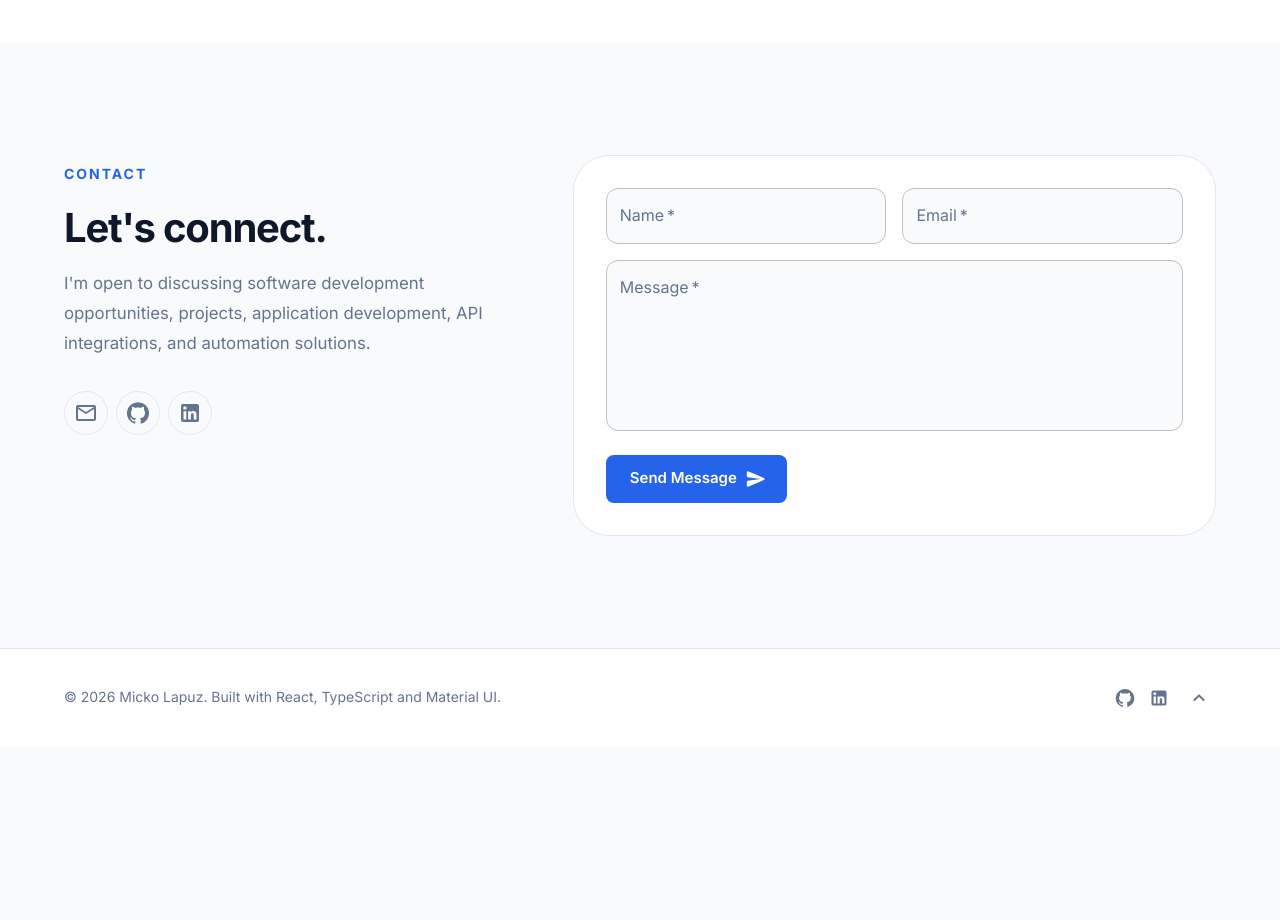
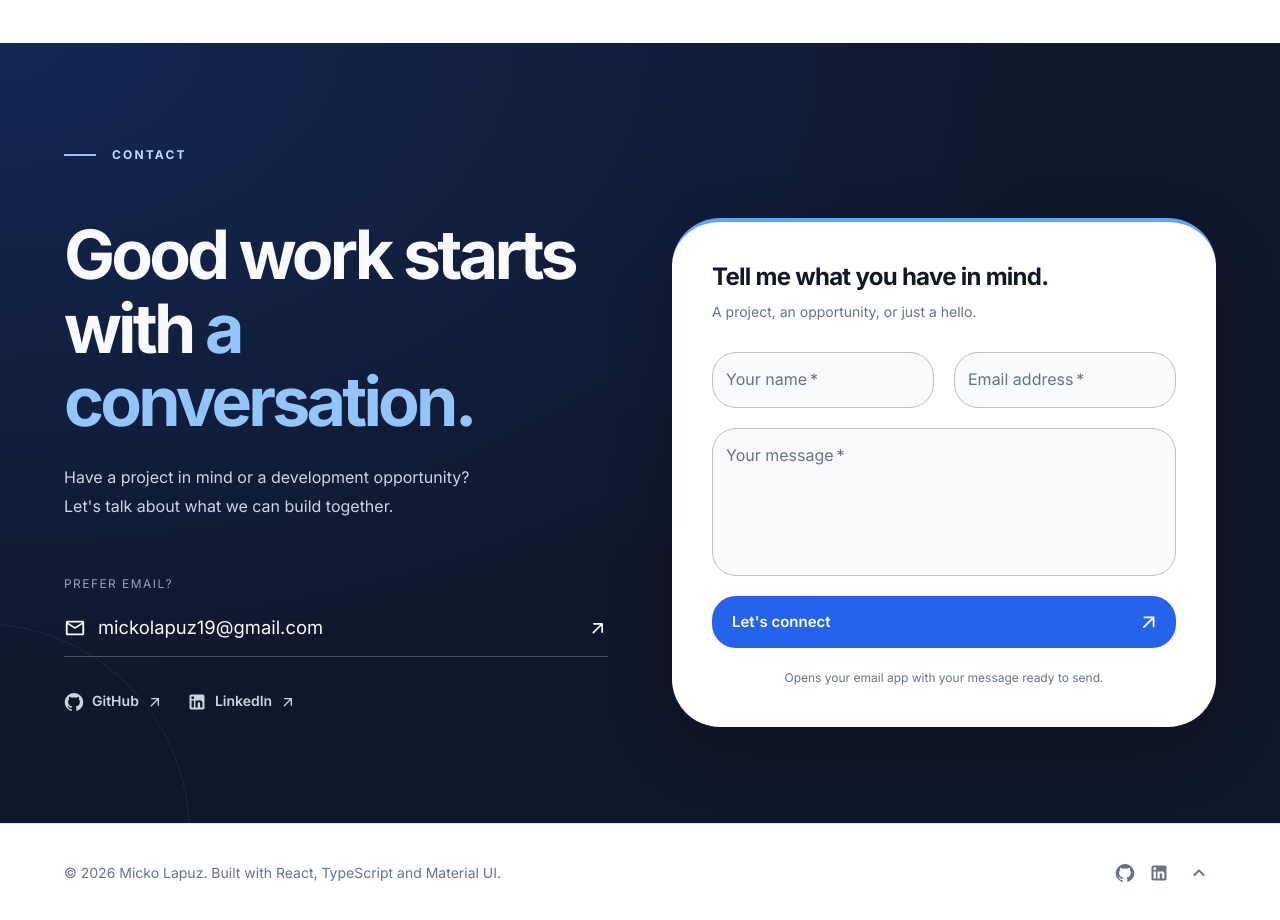
Before and after one commit to mickolapuz/My-Portfolio, a React app: page / in a window 1280 px wide. Shown: the part 4380-5300 px from the top of the page. Before the commit the page ends 5127 px from the top, so only its background shows below. Built offline with nearby package versions, Linux system fonts and the light colour scheme; no server answers; the HTML template or start-up script is replaced by a standard one.

Commit message:
feat: redesign contact section with bold split layout

```diff
--- a/src/sections/ContactSection.tsx
+++ b/src/sections/ContactSection.tsx
@@ -1,311 +1,233 @@
 import { useState, type SyntheticEvent } from "react";
+import ArrowOutwardRoundedIcon from "@mui/icons-material/ArrowOutwardRounded";
 import EmailOutlinedIcon from "@mui/icons-material/EmailOutlined";
 import GitHubIcon from "@mui/icons-material/GitHub";
 import LinkedInIcon from "@mui/icons-material/LinkedIn";
-import SendRoundedIcon from "@mui/icons-material/SendRounded";
-import {
-  Alert,
-  Box,
-  Button,
-  Container,
-  IconButton,
-  Paper,
-  Snackbar,
-  TextField,
-  Typography,
-} from "@mui/material";
+import { Alert, Box, Button, Container, Snackbar, TextField, Typography } from "@mui/material";
 import profile from "../data/profile";
+
+const fieldStyles = {
+  "& .MuiOutlinedInput-root": {
+    bgcolor: "#F8FAFC",
+    borderRadius: 2,
+    "&:hover .MuiOutlinedInput-notchedOutline": { borderColor: "primary.main" },
+    "&.Mui-focused": { bgcolor: "#FFFFFF" },
+  },
+};
 
 const ContactSection = () => {
   const [name, setName] = useState("");
   const [email, setEmail] = useState("");
   const [message, setMessage] = useState("");
   const [snackbarOpen, setSnackbarOpen] = useState(false);
-  const [snackbarMessage, setSnackbarMessage] = useState("");
 
   const handleSubmit = (event: SyntheticEvent<HTMLFormElement>) => {
     event.preventDefault();
-
     if (!profile.email) {
-      setSnackbarMessage(
-        "Add your contact email to the VITE_CONTACT_EMAIL environment variable.",
-      );
       setSnackbarOpen(true);
       return;
     }
-
     const subject = encodeURIComponent(`Portfolio inquiry from ${name}`);
-
-    const body = encodeURIComponent(
-      `Name: ${name}\nEmail: ${email}\n\n${message}`,
-    );
-
+    const body = encodeURIComponent(`Name: ${name}\nEmail: ${email}\n\n${message}`);
     window.location.href = `mailto:${profile.email}?subject=${subject}&body=${body}`;
   };
+
+  const socialLinks = [
+    { label: "GitHub", href: profile.githubUrl, icon: GitHubIcon },
+    { label: "LinkedIn", href: profile.linkedinUrl, icon: LinkedInIcon },
+  ].filter((link) => link.href);
 
   return (
     <Box
       component="section"
       id="contact"
+      aria-labelledby="contact-title"
       sx={{
-        py: {
-          xs: 10,
-          md: 14,
+        position: "relative",
+        overflow: "hidden",
+        py: { xs: 8, md: 12 },
+        bgcolor: "#0F172A",
+        color: "#F8FAFC",
+        backgroundImage: "radial-gradient(ellipse at 0% 0%, rgba(37,99,235,0.22), transparent 60%)",
+        "&::before": {
+          content: '""',
+          position: "absolute",
+          width: 420,
+          height: 420,
+          border: "1px solid rgba(148,163,184,0.12)",
+          borderRadius: "50%",
+          left: -230,
+          bottom: -220,
+          pointerEvents: "none",
         },
       }}
     >
-      <Container maxWidth="lg">
-        <Box
-          sx={{
-            display: "grid",
-            gridTemplateColumns: {
-              xs: "1fr",
-              md: "0.8fr 1.2fr",
-            },
-            gap: {
-              xs: 6,
-              md: 10,
-            },
-            alignItems: "start",
-          }}
-        >
-          <Box>
+      <Container maxWidth="lg" sx={{ position: "relative" }}>
+        <Box sx={{ display: "flex", alignItems: "center", gap: 2, mb: { xs: 4, md: 6 } }}>
+          <Box aria-hidden="true" sx={{ width: 32, height: 2, bgcolor: "#93C5FD" }} />
+          <Typography variant="overline" sx={{ color: "#BFDBFE", fontWeight: 700, letterSpacing: "0.18em" }}>
+            CONTACT
+          </Typography>
+        </Box>
+
+        <Box sx={{
+          display: "grid",
+          gridTemplateColumns: { xs: "minmax(0, 1fr)", md: "minmax(0, 1fr) minmax(0, 1fr)" },
+          gap: { xs: 6, md: 8 },
+          alignItems: "start",
+        }}>
+          <Box sx={{ minWidth: 0 }}>
             <Typography
-              variant="overline"
+              component="h2"
+              id="contact-title"
               sx={{
-                display: "block",
-                mb: 1.5,
-                color: "primary.main",
+                fontSize: { xs: "2.75rem", sm: "3.5rem", lg: "4.25rem" },
                 fontWeight: 700,
-                fontSize: {
-                  xs: "0.8rem",
-                  md: "0.875rem",
-                },
-                letterSpacing: "0.14em",
+                letterSpacing: "-0.055em",
+                lineHeight: 1.08,
+                maxWidth: 520,
               }}
             >
-              CONTACT
+              Good work starts with{" "}
+              <Box component="span" sx={{ color: "#93C5FD" }}>a conversation.</Box>
+            </Typography>
+            <Typography sx={{ mt: 3, maxWidth: 420, color: "#CBD5E1", lineHeight: 1.8 }}>
+              Have a project in mind or a development opportunity?
+              Let&apos;s talk about what we can build together.
             </Typography>
 
-            <Typography
-              component="h2"
-              variant="h2"
-              sx={{
-                mb: 2,
-                color: "text.primary",
-                letterSpacing: "-0.03em",
-              }}
-            >
-              Let&apos;s connect.
+            {profile.email && (
+              <Box sx={{ mt: { xs: 4, md: 6 } }}>
+                <Typography variant="overline" sx={{ color: "#94A3B8", letterSpacing: "0.12em" }}>
+                  PREFER EMAIL?
+                </Typography>
+                <Box
+                  component="a"
+                  href={`mailto:${profile.email}`}
+                  sx={{
+                    display: "flex",
+                    alignItems: "center",
+                    gap: 1.5,
+                    py: 1.5,
+                    color: "#F8FAFC",
+                    textDecoration: "none",
+                    borderBottom: "1px solid #475569",
+                    "&:hover": { color: "#93C5FD", borderColor: "#93C5FD" },
+                    "&:focus-visible": { outline: "2px solid #93C5FD", outlineOffset: 5 },
+                  }}
+                >
+                  <EmailOutlinedIcon sx={{ fontSize: 22, flexShrink: 0 }} />
+                  <Typography sx={{ fontSize: { xs: "1rem", sm: "1.15rem" }, overflowWrap: "anywhere", flex: 1 }}>
+                    {profile.email}
+                  </Typography>
+                  <ArrowOutwardRoundedIcon sx={{ fontSize: 20, flexShrink: 0 }} />
+                </Box>
+              </Box>
+            )}
+
+            {socialLinks.length > 0 && (
+              <Box component="nav" aria-label="Social profiles" sx={{ display: "flex", flexWrap: "wrap", gap: 3, mt: 3 }}>
+                {socialLinks.map(({ label, href, icon: Icon }) => (
+                  <Button
+                    key={label}
+                    component="a"
+                    href={href}
+                    target="_blank"
+                    rel="noopener noreferrer"
+                    startIcon={<Icon />}
+                    endIcon={<ArrowOutwardRoundedIcon sx={{ fontSize: "16px !important" }} />}
+                    sx={{
+                      color: "#CBD5E1",
+                      px: 0.5,
+                      "&:hover": { color: "#FFFFFF", bgcolor: "rgba(148,163,184,0.1)" },
+                      "&:focus-visible": { outline: "2px solid #93C5FD", outlineOffset: 3 },
+                    }}
+                  >
+                    {label}
+                  </Button>
+                ))}
+              </Box>
+            )}
+          </Box>
+
+          <Box sx={{
+            p: { xs: 2.5, sm: 4, lg: 5 },
+            bgcolor: "#FFFFFF",
+            color: "text.primary",
+            borderRadius: { xs: 3, md: 4 },
+            borderTop: "4px solid #60A5FA",
+            boxShadow: "0 24px 64px rgba(0,0,0,0.2)",
+          }}>
+            <Typography component="h3" variant="h4" sx={{ fontWeight: 700, letterSpacing: "-0.03em", mb: 1 }}>
+              Tell me what you have in mind.
+            </Typography>
+            <Typography variant="body2" sx={{ color: "text.secondary", mb: 3.5, lineHeight: 1.7 }}>
+              A project, an opportunity, or just a hello.
             </Typography>
 
-            <Typography
-              variant="body1"
-              sx={{
-                maxWidth: 500,
-                color: "text.secondary",
-                fontSize: {
-                  xs: "1rem",
-                  md: "1.05rem",
-                },
-                lineHeight: 1.8,
-              }}
-            >
-              I&apos;m open to discussing software development opportunities,
-              projects, application development, API integrations, and
-              automation solutions.
-            </Typography>
-
-            <Box
-              sx={{
-                mt: 4,
-                display: "flex",
-                alignItems: "center",
-                gap: 1,
-              }}
-            >
-              {profile.email && (
-                <IconButton
-                  component="a"
-                  href={`mailto:${profile.email}`}
-                  aria-label="Email"
-                  sx={{
-                    width: 44,
-                    height: 44,
-                    color: "text.secondary",
-                    border: "1px solid",
-                    borderColor: "divider",
-                    "&:hover": {
-                      color: "primary.main",
-                      borderColor: "primary.main",
-                    },
-                  }}
-                >
-                  <EmailOutlinedIcon />
-                </IconButton>
-              )}
-
-              {profile.githubUrl && (
-                <IconButton
-                  component="a"
-                  href={profile.githubUrl}
-                  target="_blank"
-                  rel="noopener noreferrer"
-                  aria-label="GitHub"
-                  sx={{
-                    width: 44,
-                    height: 44,
-                    color: "text.secondary",
-                    border: "1px solid",
-                    borderColor: "divider",
-                    "&:hover": {
-                      color: "primary.main",
-                      borderColor: "primary.main",
-                    },
-                  }}
-                >
-                  <GitHubIcon />
-                </IconButton>
-              )}
-
-              {profile.linkedinUrl && (
-                <IconButton
-                  component="a"
-                  href={profile.linkedinUrl}
-                  target="_blank"
-                  rel="noopener noreferrer"
-                  aria-label="LinkedIn"
-                  sx={{
-                    width: 44,
-                    height: 44,
-                    color: "text.secondary",
-                    border: "1px solid",
-                    borderColor: "divider",
-                    "&:hover": {
-                      color: "primary.main",
-                      borderColor: "primary.main",
-                    },
-                  }}
-                >
-                  <LinkedInIcon />
-                </IconButton>
-              )}
-            </Box>
-          </Box>
-
-          <Paper
-            elevation={0}
-            sx={{
-              p: {
-                xs: 2.5,
-                sm: 4,
-              },
-              bgcolor: "background.paper",
-              border: "1px solid",
-              borderColor: "divider",
-              borderRadius: 3,
-            }}
-          >
-            <Box
-              component="form"
-              onSubmit={handleSubmit}
-              sx={{
-                display: "grid",
-                gap: 2,
-              }}
-            >
-              <Box
-                sx={{
-                  display: "grid",
-                  gridTemplateColumns: {
-                    xs: "1fr",
-                    sm: "repeat(2, 1fr)",
-                  },
-                  gap: 2,
-                }}
-              >
+            <Box component="form" onSubmit={handleSubmit} aria-label="Contact Micko" sx={{ display: "grid", gap: 2.5 }}>
+              <Box sx={{ display: "grid", gridTemplateColumns: { xs: "1fr", sm: "repeat(2, minmax(0, 1fr))" }, gap: 2.5 }}>
                 <TextField
-                  label="Name"
+                  id="contact-name"
+                  label="Your name"
+                  name="name"
+                  autoComplete="name"
                   value={name}
                   onChange={(event) => setName(event.target.value)}
                   required
                   fullWidth
-                  sx={{
-                    "& .MuiOutlinedInput-root": {
-                      bgcolor: "background.default",
-                    },
-                  }}
+                  sx={fieldStyles}
                 />
-
                 <TextField
-                  label="Email"
+                  id="contact-email"
+                  label="Email address"
+                  name="email"
+                  autoComplete="email"
                   type="email"
                   value={email}
                   onChange={(event) => setEmail(event.target.value)}
                   required
                   fullWidth
-                  sx={{
-                    "& .MuiOutlinedInput-root": {
-                      bgcolor: "background.default",
-                    },
-                  }}
+                  sx={fieldStyles}
                 />
               </Box>
-
               <TextField
-                label="Message"
+                id="contact-message"
+                label="Your message"
+                name="message"
+                placeholder="A little about your idea and how I can help..."
                 value={message}
                 onChange={(event) => setMessage(event.target.value)}
                 required
                 multiline
-                minRows={6}
+                minRows={5}
                 fullWidth
-                sx={{
-                  "& .MuiOutlinedInput-root": {
-                    bgcolor: "background.default",
-                  },
-                }}
+                sx={fieldStyles}
               />
-
               <Button
                 type="submit"
                 variant="contained"
                 size="large"
-                endIcon={<SendRoundedIcon />}
-                sx={{
-                  mt: 1,
-                  minHeight: 48,
-                  px: 3,
-                  justifySelf: {
-                    xs: "stretch",
-                    sm: "start",
-                  },
-                }}
+                endIcon={<ArrowOutwardRoundedIcon />}
+                sx={{ minHeight: 52, justifyContent: "space-between", px: 2.5, borderRadius: 2 }}
               >
-                Send Message
+                Let&apos;s connect
               </Button>
+              <Typography variant="caption" sx={{ color: "text.secondary", textAlign: "center", lineHeight: 1.6 }}>
+                Opens your email app with your message ready to send.
+              </Typography>
             </Box>
-          </Paper>
+          </Box>
         </Box>
       </Container>
-
       <Snackbar
         open={snackbarOpen}
         autoHideDuration={5000}
         onClose={() => setSnackbarOpen(false)}
-        anchorOrigin={{
-          vertical: "bottom",
-          horizontal: "center",
-        }}
+        anchorOrigin={{ vertical: "bottom", horizontal: "center" }}
       >
-        <Alert
-          severity="info"
-          onClose={() => setSnackbarOpen(false)}
-          sx={{
-            width: "100%",
-          }}
-        >
-          {snackbarMessage}
+        <Alert severity="info" onClose={() => setSnackbarOpen(false)} sx={{ width: "100%" }}>
+          Email is currently unavailable. Please reach out through a social profile.
         </Alert>
       </Snackbar>
     </Box>
```
